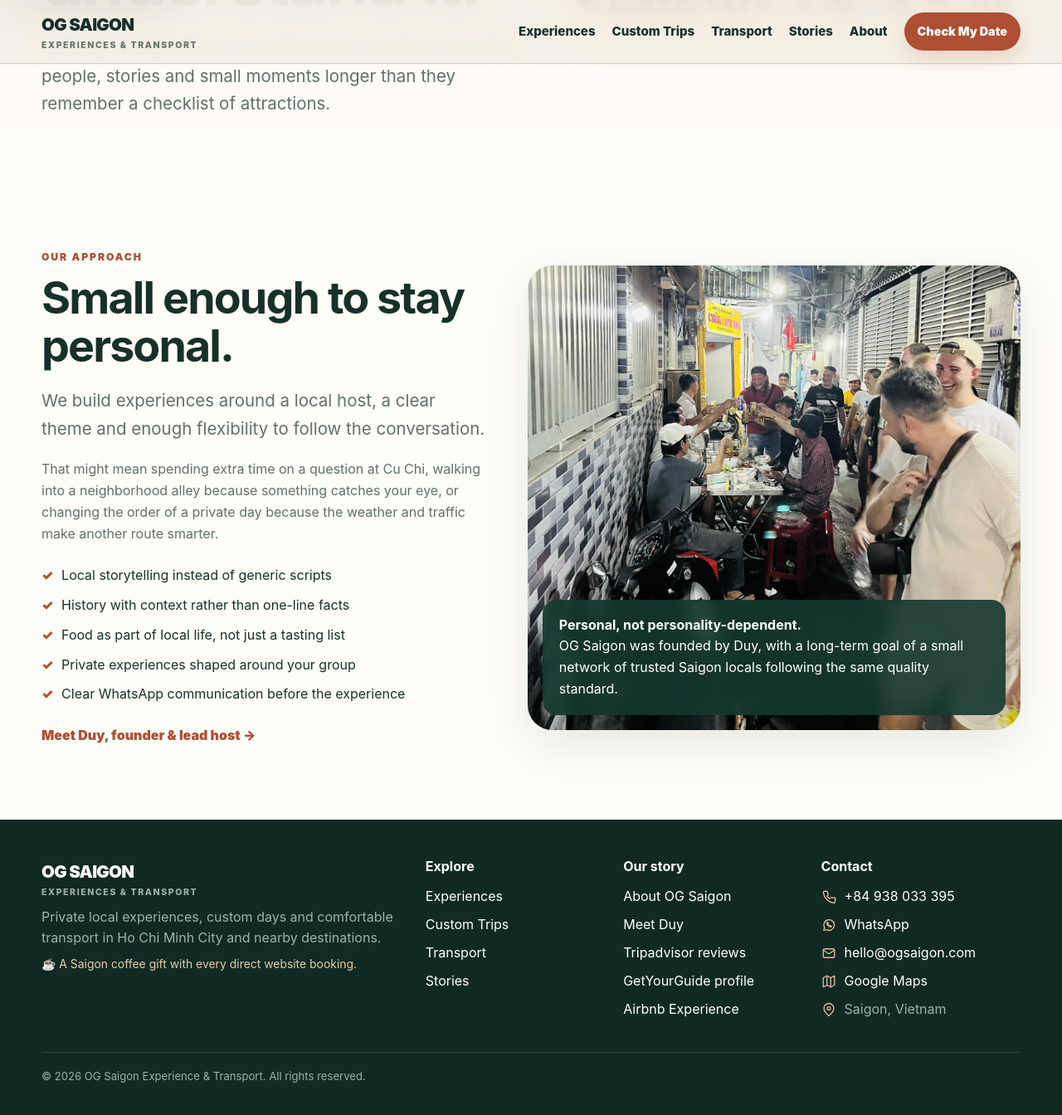
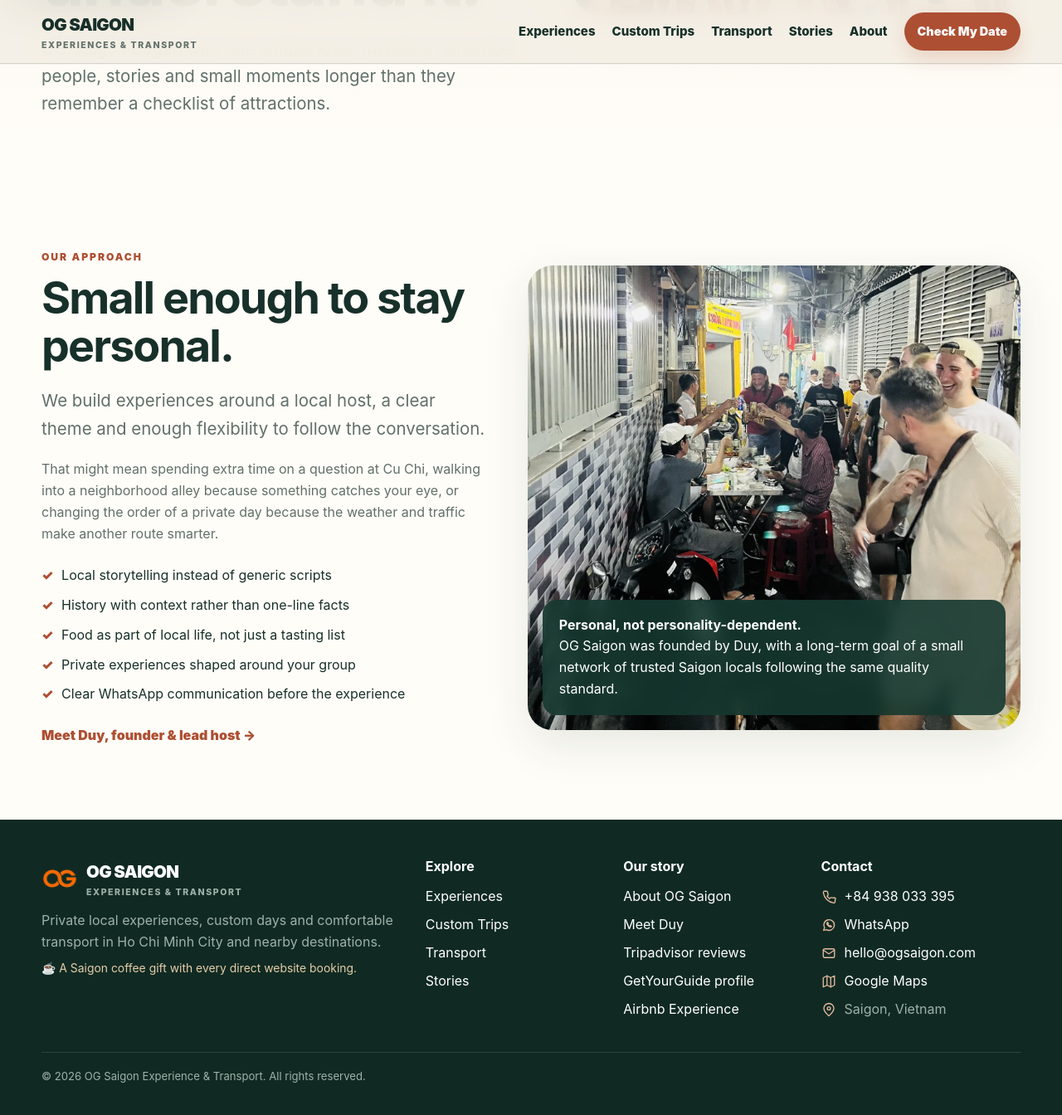
Before and after one commit to DSG2025/DSG2025.github.io, a Jekyll site: the page built from about/index.html, in a window 1280 px wide and 1400 px high, scrolled down 738 px. Shown: the top 1344 px of the window at 83% size. Built offline with Jekyll 4.4.1, drawn with Linux system fonts in a browser that asks for light colours.

Commit message:
Footer: official OG monogram sitewide (#22)
* Footer: add official OG orange monogram to brand lockup

* Footer: style OG monogram for desktop and mobile

```diff
--- a/_includes/site-footer.html
+++ b/_includes/site-footer.html
@@ -9,7 +9,7 @@
 <footer class="site-footer">
 <div class="wrap footer-grid footer-grid-v2">
 <div>
-<a class="brand footer-brand" href="/">OG SAIGON<small>Experiences &amp; Transport</small></a>
+<a class="brand footer-brand footer-brand-lockup" href="/"><img class="footer-brand-monogram" src="/favicon-192x192.png" width="44" height="44" alt="" loading="lazy" decoding="async"/><span class="footer-brand-copy">OG SAIGON<small>Experiences &amp; Transport</small></span></a>
 <p class="footer-muted">Private local experiences, custom days and comfortable transport in Ho Chi Minh City and nearby destinations.</p>
 <p class="footer-perk"><span aria-hidden="true">☕</span> A Saigon coffee gift with every direct website booking.</p>
 </div>
@@ -49,7 +49,7 @@
 <footer class="site-footer">
 <div class="wrap footer-grid">
 <div>
-<a class="brand footer-brand" href="/">OG SAIGON<small>Experiences &amp; Transport</small></a>
+<a class="brand footer-brand footer-brand-lockup" href="/"><img class="footer-brand-monogram" src="/favicon-192x192.png" width="44" height="44" alt="" loading="lazy" decoding="async"/><span class="footer-brand-copy">OG SAIGON<small>Experiences &amp; Transport</small></span></a>
 <p class="footer-muted">Private local experiences, custom days and comfortable transport in Ho Chi Minh City and nearby destinations.</p>
 <p class="footer-perk"><span aria-hidden="true">☕</span> A Saigon coffee gift with every direct website booking.</p>
 </div>
--- a/assets/css/style.css
+++ b/assets/css/style.css
@@ -2122,3 +2122,37 @@
 .site-footer .footer-contact-row.footer-muted > span {
   color: inherit;
 }
+
+/* Shared OG Saigon footer logo lockup, desktop and mobile. */
+.site-footer .footer-brand-lockup {
+  display: inline-flex;
+  align-items: center;
+  gap: 10px;
+  max-width: 100%;
+  text-decoration: none;
+}
+
+.site-footer .footer-brand-monogram {
+  display: block;
+  flex: 0 0 44px;
+  width: 44px;
+  height: 44px;
+  object-fit: contain;
+}
+
+.site-footer .footer-brand-copy {
+  display: block;
+  min-width: 0;
+}
+
+@media (max-width: 650px) {
+  .site-footer .footer-brand-lockup {
+    gap: 8px;
+  }
+
+  .site-footer .footer-brand-monogram {
+    flex-basis: 40px;
+    width: 40px;
+    height: 40px;
+  }
+}
```
